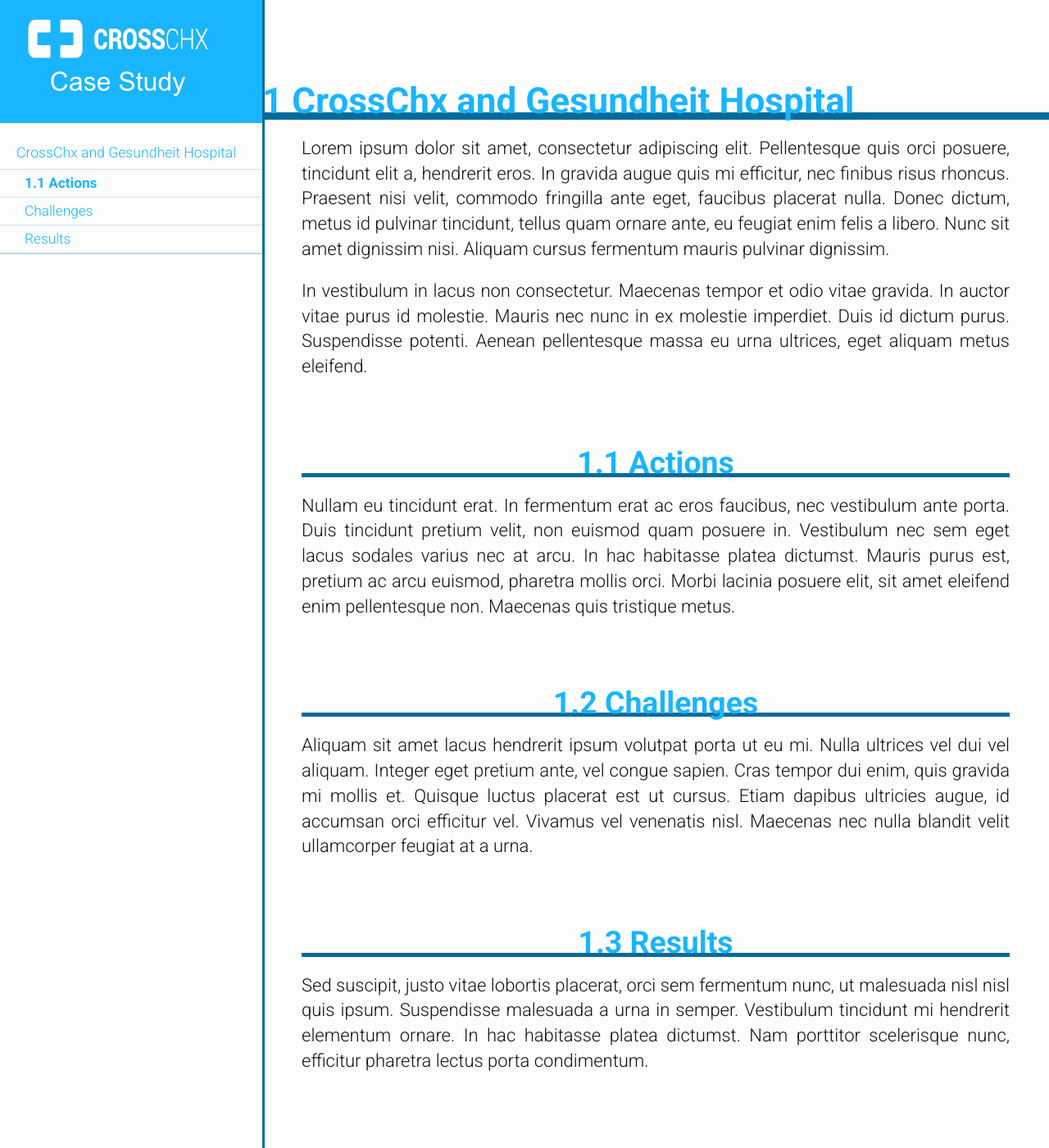
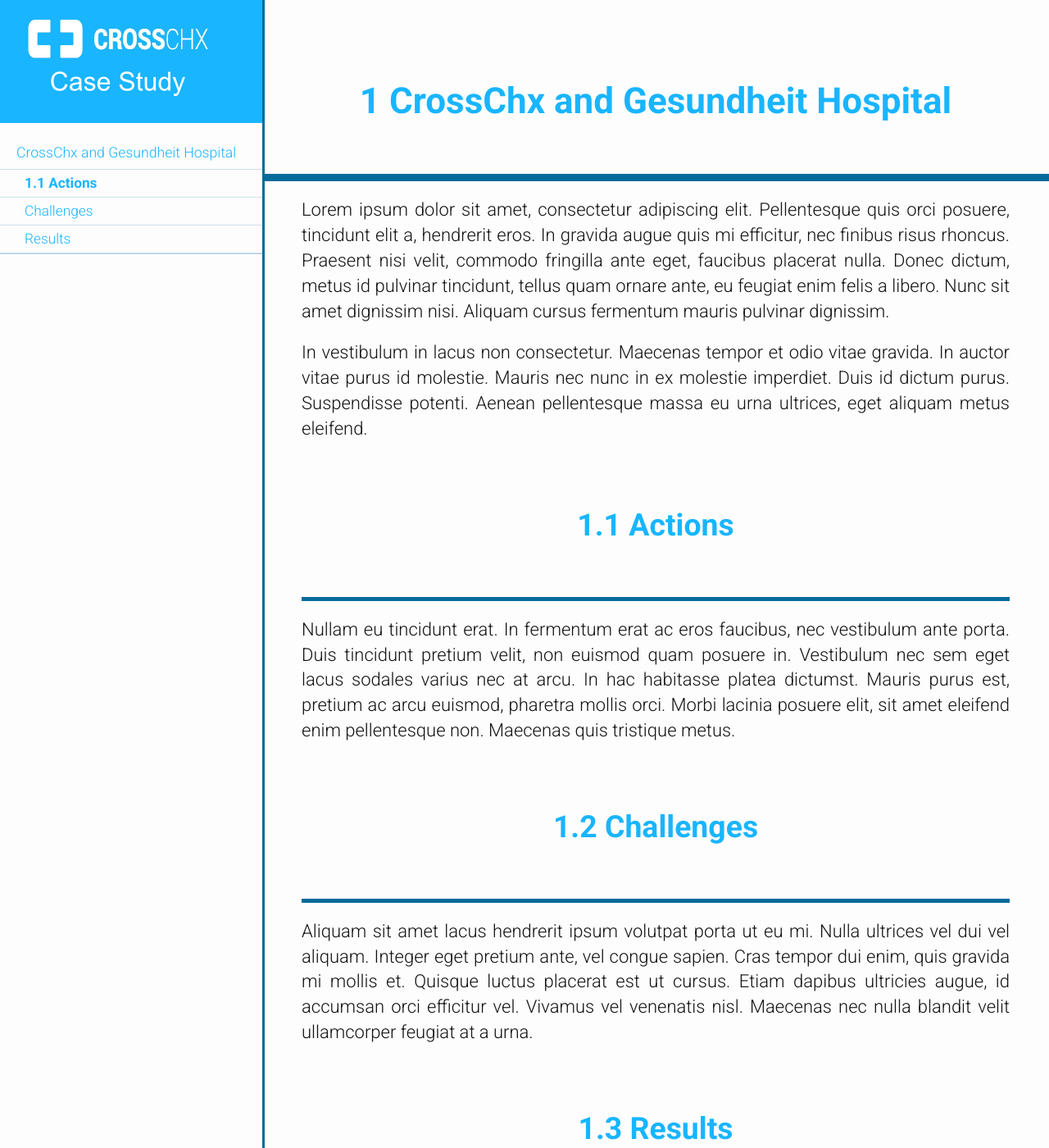
Before and after one commit to knc789/case-study, a Jekyll site: the page built from index.html, in a window 1280 px wide and 1400 px high. Shown: the whole window at 82% size. Built offline with Jekyll 4.4.1, drawn with Linux system fonts in a browser that asks for light colours.

```diff
--- a/_sass/partials/_general.scss
+++ b/_sass/partials/_general.scss
@@ -72,8 +72,9 @@ h1, h2, h3, h4, h5, h6{
 h1 {
     font-size: 2em;
     padding: 30px 0 0;
-    text-align: left;
+    text-align: center;
     border-bottom: $darkblue 9px solid;
+	padding-bottom: 2cm;
     width: 100%;
     line-height: 0.61;
     margin: 0 0 20px;
@@ -95,6 +96,7 @@ h2 {
     width: 90%;
     text-align: center;
     border-bottom: 5px solid $darkblue;
+	padding-bottom: 2cm;
     margin: 0 auto 20px;
     line-height: 0.63;
 
```
